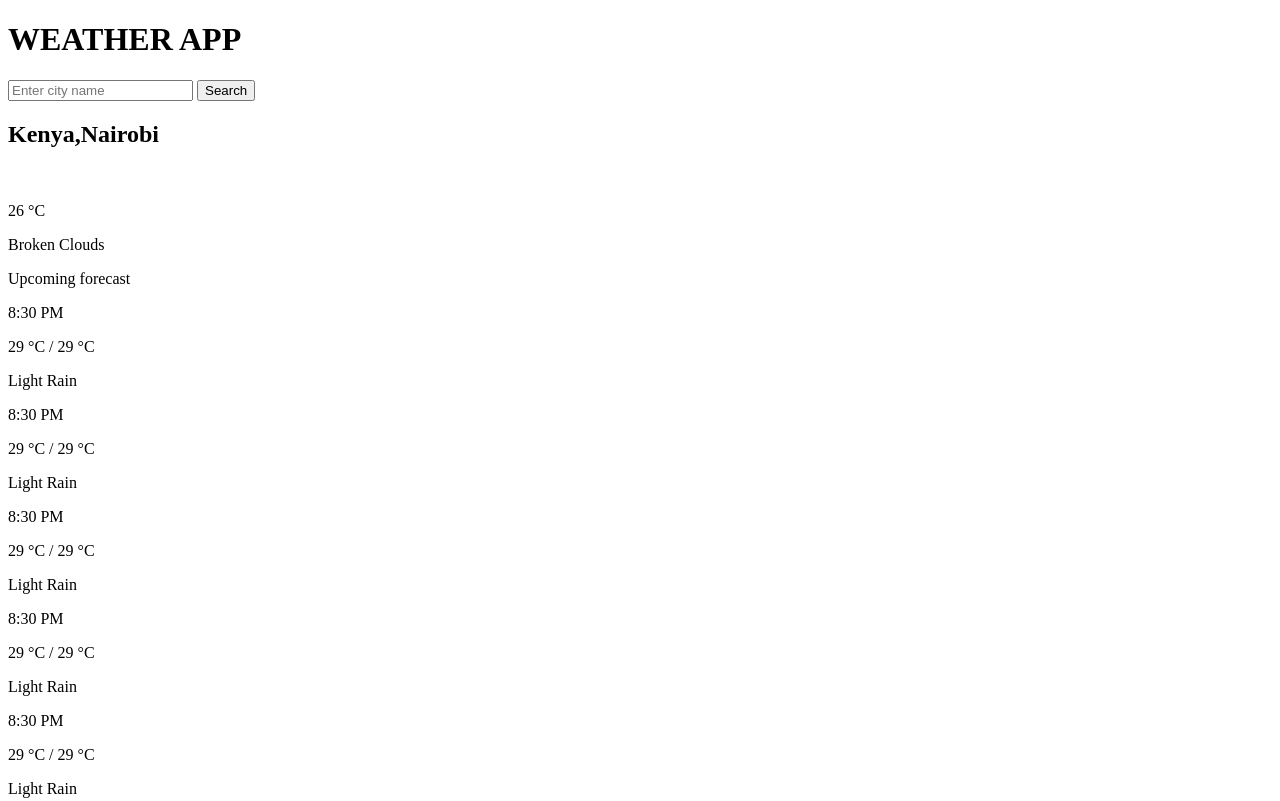
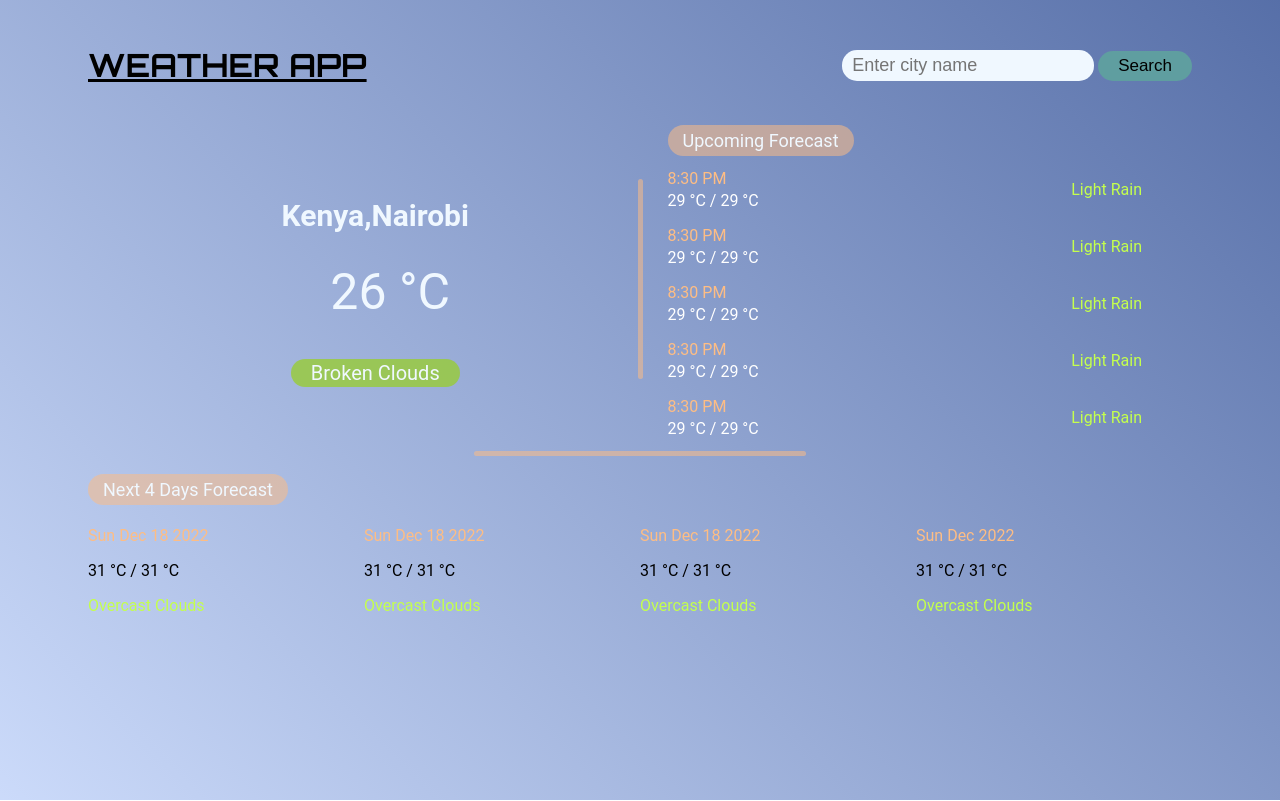
Before and after one commit to phylis13/WeatherApp-js, a website: page index.html in a window 1280 px wide. Shown: the top 801 px of the page. Drawn offline with Linux system fonts and the light colour scheme.

Commit message:
main.css linked with html

```diff
--- a/index.html
+++ b/index.html
@@ -5,7 +5,7 @@
     <meta http-equiv="X-UA-Compatible" content="IE=edge">
     <meta name="viewport" content="width=device-width, initial-scale=1.0">
     <title>WEATHER APP</title>
-    <link rel="stylesheet" href="style.css">
+    <link rel="stylesheet" href="main.css">
 </head>
 <body>
     <div class="header">
@@ -20,8 +20,7 @@
         <div class="weather">
             <h2 id="city">Kenya,Nairobi</h2>
             <div class="temp-box">
-                <img src="/weathericon.png" alt="" id="img">
-                <p id="temperature">26 °C</p>
+             <p id="temperature">26 °C</p>
             </div>
             <span id="clouds">Broken Clouds</span>
         </div>
--- a/main.css
+++ b/main.css
@@ -7,11 +7,11 @@ h1{
     text-align: center;
 }
 body{
-    background: whitesmoke;
+    background: blue;
     padding: 1rem 5rem;
     font-family: 'Roboto', sans-serif;
     text-transform: capitalize;
-    background: linear-gradient(45deg,rgba(183, 204, 248, 0.717),rgba(7, 43, 127, 0.679)), url('./background.jpg');
+    background: linear-gradient(45deg,rgba(183, 204, 248, 0.717),rgba(7, 43, 127, 0.679));
 
     background-repeat: no-repeat;
     background-position: center;
@@ -22,7 +22,7 @@ body{
   align-items: center;
 }
 .header h1{
-  color: rgb(214, 147, 45);
+  color: black;
   text-decoration: underline;
   font-family: 'Orbitron', sans-serif;
 }
@@ -37,7 +37,7 @@ body{
 #search{
   background: none;
   padding: 5px 20px;
-  color: aliceblue;
+  color: black;
   outline: none;
   background: cadetblue;
   font-size: 17px;
```
